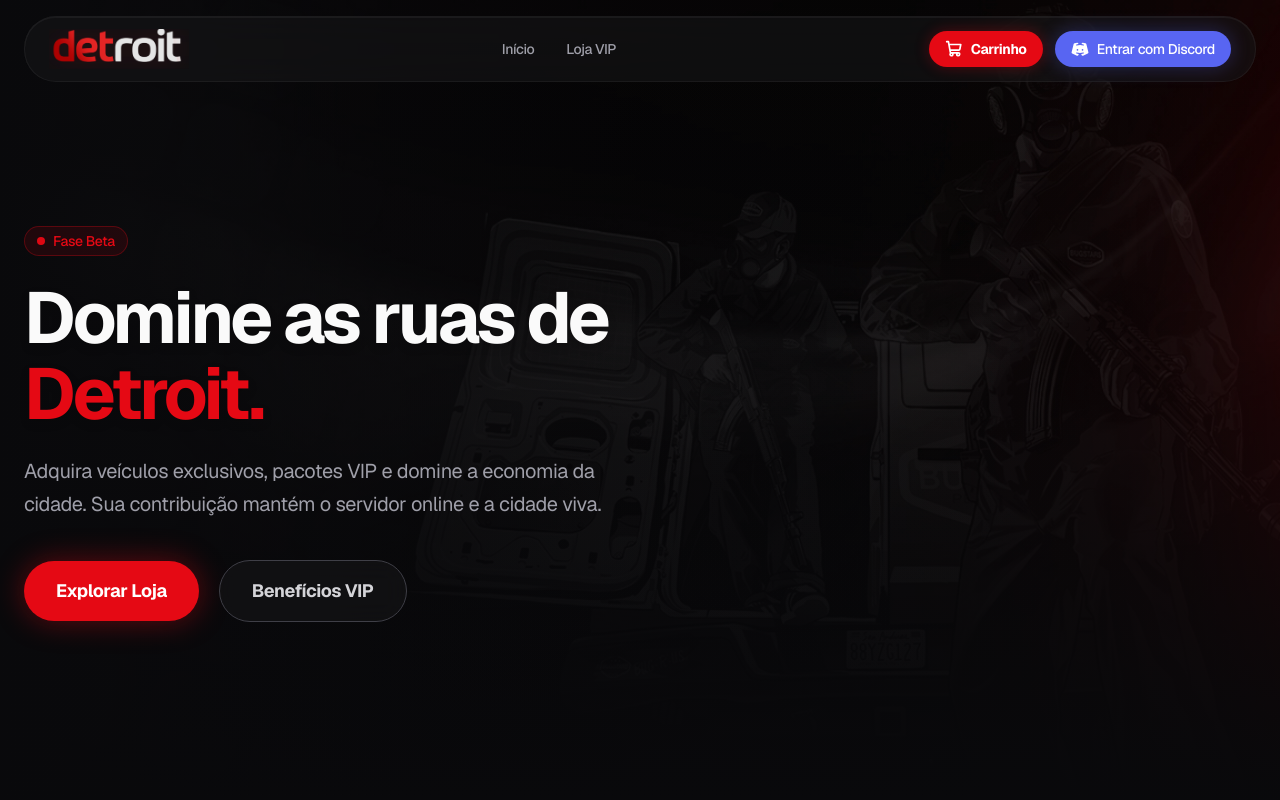
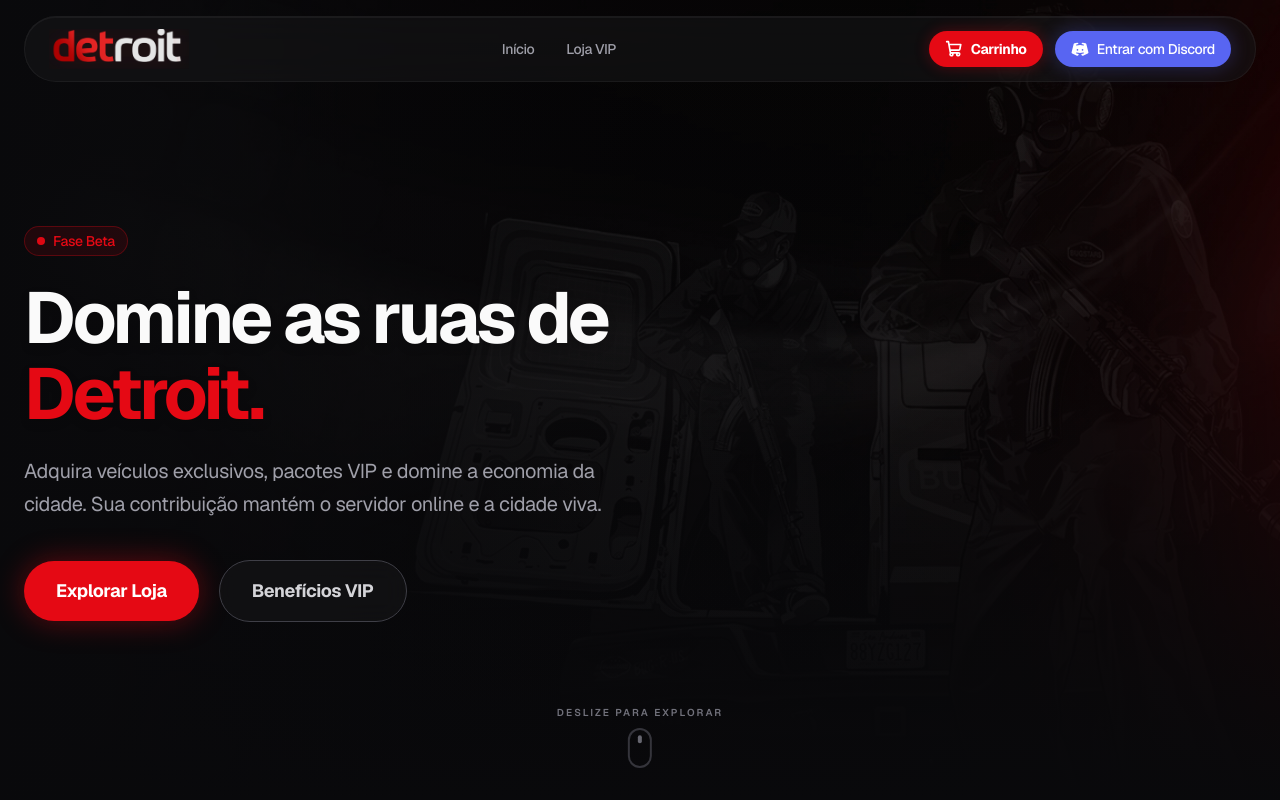
Before and after one commit to EmersonRamos021/site_detroit, a Next.js app: page / in a window 1280 px wide. Shown: the top 800 px of the page. Built offline with nearby package versions, Linux system fonts and the light colour scheme; no server answers; the database is empty.

Commit message:
feat: adiciona ícone animado de scroll na Hero

```diff
--- a/src/components/home/Hero.tsx
+++ b/src/components/home/Hero.tsx
@@ -55,6 +55,27 @@ export function Hero() {
           </div>
         </motion.div>
       </div>
+
+      {/* SCROLL INDICATOR */}
+      <motion.div
+        className="absolute bottom-8 left-1/2 -translate-x-1/2 flex flex-col items-center gap-3 z-20"
+        initial={{ opacity: 0 }}
+        animate={{ opacity: 1 }}
+        transition={{ delay: 1.2, duration: 1 }}
+      >
+        <a href="#store" className="flex flex-col items-center gap-2 group">
+          <span className="text-[10px] uppercase tracking-[0.2em] font-semibold text-zinc-500 group-hover:text-zinc-300 transition-colors">
+            Deslize para explorar
+          </span>
+          <div className="w-6 h-10 border-2 border-zinc-600/60 group-hover:border-zinc-400/80 rounded-full flex justify-center p-1 transition-colors">
+            <motion.div
+              className="w-1 h-2 bg-zinc-500 group-hover:bg-zinc-300 rounded-full"
+              animate={{ y: [0, 14, 0], opacity: [1, 0, 1] }}
+              transition={{ repeat: Infinity, duration: 1.5, ease: "easeInOut" }}
+            />
+          </div>
+        </a>
+      </motion.div>
     </section>
   );
 }
```
